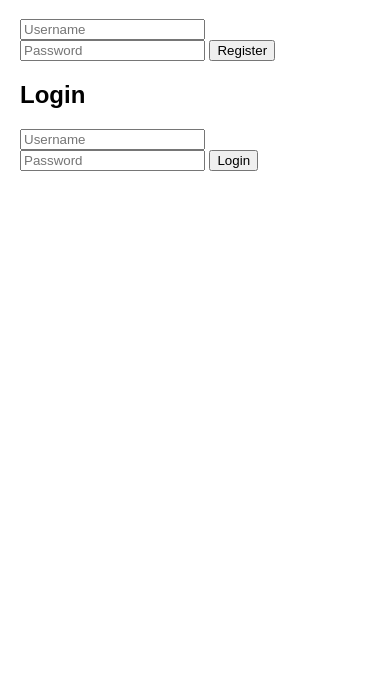
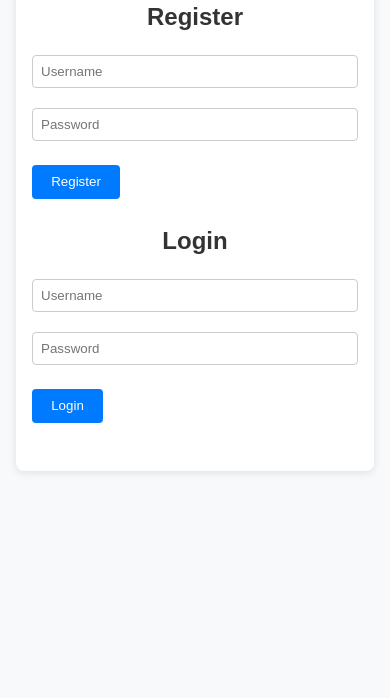
Before and after one commit to panaresium/SupplementaryTestKit, a plain HTML site: page static/index.html in a window 390 px wide. Shown: the part 146-844 px from the top of the page. Drawn offline with Linux system fonts and the light colour scheme.

Commit message:
Improve responsive UI and package structure

```diff
--- a/static/index.html
+++ b/static/index.html
@@ -3,10 +3,12 @@
 <html>
 <head>
     <meta charset="utf-8">
+    <meta name="viewport" content="width=device-width, initial-scale=1">
     <title>Supplementary Test Kit</title>
     <link rel="stylesheet" href="/static/style.css">
 </head>
 <body>
+<div class="container">
 <h1>Supplementary Test Kit</h1>
 <section id="auth">
     <h2>Register</h2>
@@ -66,7 +68,7 @@
         <button onclick="submitAnswers()">Submit</button>
     </div>
 </section>
-
+</div>
 <script src="/static/script.js"></script>
 
 </body>
--- a/static/style.css
+++ b/static/style.css
@@ -1,4 +1,71 @@
-body { font-family: Arial, sans-serif; margin: 20px; }
-section { margin-bottom: 20px; }
-textarea { width: 300px; height: 100px; }
-#progress { margin-bottom: 10px; font-weight: bold; }
+body {
+    font-family: Arial, sans-serif;
+    margin: 0;
+    padding: 0;
+    background-color: #f8f9fa;
+    color: #333;
+}
+
+.container {
+    max-width: 600px;
+    margin: 2rem auto;
+    padding: 1.5rem;
+    background-color: #fff;
+    border-radius: 8px;
+    box-shadow: 0 2px 8px rgba(0,0,0,0.1);
+}
+
+h1, h2 {
+    text-align: center;
+}
+
+section {
+    margin-bottom: 1.5rem;
+}
+
+.step {
+    display: flex;
+    flex-direction: column;
+}
+
+input, select, textarea {
+    width: 100%;
+    padding: 0.5rem;
+    margin-top: 0.25rem;
+    margin-bottom: 1rem;
+    border: 1px solid #ccc;
+    border-radius: 4px;
+    box-sizing: border-box;
+}
+
+textarea {
+    height: 100px;
+}
+
+button {
+    display: inline-block;
+    padding: 0.6rem 1.2rem;
+    margin: 0.5rem 0;
+    background-color: #007bff;
+    color: #fff;
+    border: none;
+    border-radius: 4px;
+    cursor: pointer;
+}
+
+button:hover {
+    background-color: #0056b3;
+}
+
+#progress {
+    margin-bottom: 1rem;
+    font-weight: bold;
+    text-align: center;
+}
+
+@media (max-width: 480px) {
+    .container {
+        margin: 1rem;
+        padding: 1rem;
+    }
+}
```
Also changed, not shown: index.html (+3 -7 lines), 1 other file.
